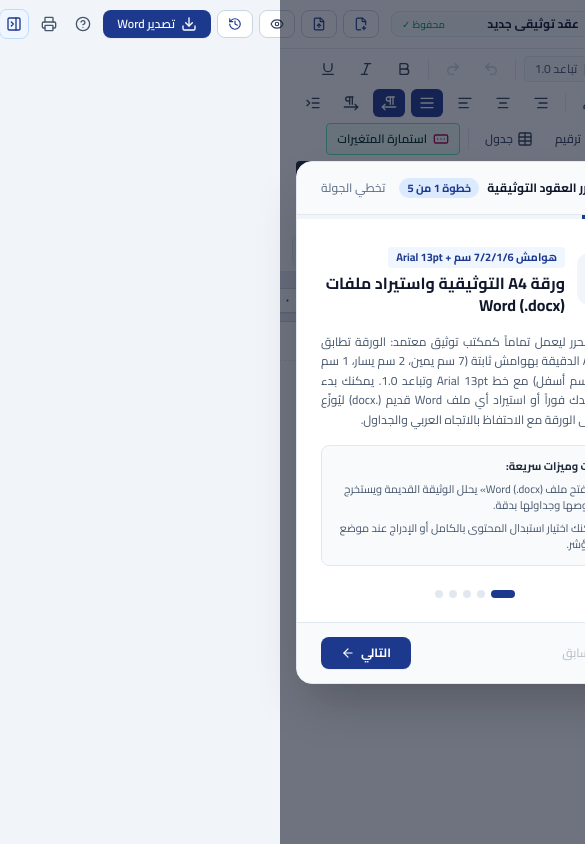
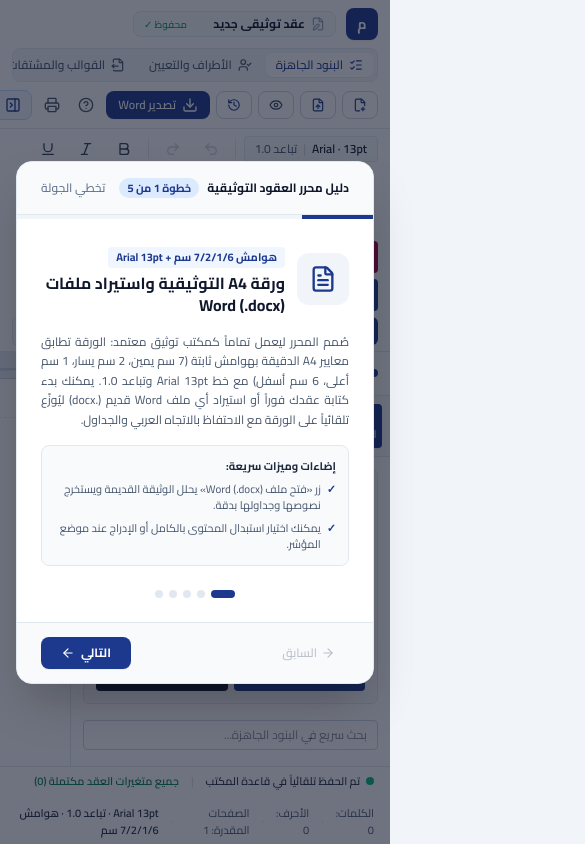
Before and after one commit to younestech31/Notaire.docx, a Next.js app: page / in a window 390 px wide. Shown: the top 844 px of the page, 585 px wide, since content can reach past the window. Built offline with nearby package versions, Linux system fonts and the light colour scheme.

Commit message:
refactor: unify sidebar state and improve UI responsiveness
Consolidate sidebar visibility state into a single `isSidebarOpen` handler to resolve UI inconsistencies. Update sidebar layout and styling to ensure stable integration with the document editor across desktop and medium-sized viewports.

```diff
--- a/components/NotaryEditorApp.tsx
+++ b/components/NotaryEditorApp.tsx
@@ -167,8 +167,21 @@
 
   // Sidebar & Persistent Data State (Default tab = 'clauses' per v2.4 usage priority)
   const [sidebarTab, setSidebarTab] = useState<SidebarTab>('clauses');
-  const [mobileSidebarOpen, setMobileSidebarOpen] = useState<boolean>(false);
-  const [desktopSidebarOpen, setDesktopSidebarOpen] = useState<boolean>(true);
+  const [isSidebarOpen, setIsSidebarOpen] = useState<boolean>(true);
+
+  const handleTopBarTabClick = useCallback(
+    (tab: SidebarTab) => {
+      if (!isSidebarOpen) {
+        setSidebarTab(tab);
+        setIsSidebarOpen(true);
+      } else if (sidebarTab === tab) {
+        setIsSidebarOpen(false);
+      } else {
+        setSidebarTab(tab);
+      }
+    },
+    [isSidebarOpen, sidebarTab]
+  );
   const [clauses, setClauses] = useState<NotaryClause[]>([]);
   const [activeClauseIdsInDoc, setActiveClauseIdsInDoc] = useState<string[]>([]);
   const [partyFields, setPartyFields] = useState<PartyField[]>([]);
@@ -2020,11 +2033,11 @@
   }).length;
 
   return (
-    <div className="min-h-screen flex flex-col bg-slate-100 text-slate-900">
+    <div className="h-screen print:h-auto overflow-hidden print:overflow-visible flex flex-col bg-slate-100 text-slate-900">
       {/* UNIFIED COMMAND BAR: ZONE 1 (TITLE/BRAND) | ZONE 2 (NAV TABS) | ZONE 3 (ACTIONS) */}
-      <header className="flex items-center justify-between gap-3 px-4 py-2 bg-white border-b border-slate-200 no-print select-none">
+      <header className="flex flex-wrap items-center justify-between gap-2 px-3 sm:px-4 py-2 bg-white border-b border-slate-200 shrink-0 no-print select-none">
         {/* Zone 1: Brand & Editable Contract Title Input with Auto-Save Badge */}
-        <div className="flex items-center gap-3 shrink-0">
+        <div className="flex items-center gap-2.5 shrink-0">
           <div className="flex items-center gap-2">
             <div className="w-8 h-8 rounded-lg bg-blue-900 text-white flex items-center justify-center font-bold text-sm shadow-2xs">
               م
@@ -2043,7 +2056,7 @@
               value={docTitle}
               onChange={(e) => setDocTitle(e.target.value)}
               title="انقر لتعديل عنوان العقد مباشرة"
-              className="bg-transparent text-xs font-bold text-slate-900 focus:outline-none w-32 sm:w-44 md:w-56 truncate"
+              className="bg-transparent text-xs font-bold text-slate-900 focus:outline-none w-28 sm:w-40 md:w-52 truncate"
               placeholder="عنوان العقد..."
             />
             <span className="text-[10px] shrink-0">
@@ -2057,15 +2070,13 @@
         </div>
 
         {/* Zone 2: Segmented Navigation for the Sidebar (Clauses · Parties · Templates · Documents) */}
-        <nav className="hidden lg:flex items-center gap-1 bg-slate-100 p-1 rounded-lg border border-slate-200">
+        <nav className="flex items-center gap-1 bg-slate-100 p-1 rounded-lg border border-slate-200 overflow-x-auto max-w-full">
           <button
             type="button"
-            onClick={() => {
-              setSidebarTab('clauses');
-              setDesktopSidebarOpen(true);
-            }}
-            className={`px-3 py-1 text-xs font-medium rounded-md transition-colors whitespace-nowrap shrink-0 flex items-center gap-1.5 ${
-              sidebarTab === 'clauses' && desktopSidebarOpen
+            onClick={() => handleTopBarTabClick('clauses')}
+            title="فتح تبويب البنود الجاهزة أو طي اللوحة الجانبية"
+            className={`px-2.5 py-1 text-xs font-medium rounded-md transition-colors whitespace-nowrap shrink-0 flex items-center gap-1.5 ${
+              sidebarTab === 'clauses' && isSidebarOpen
                 ? 'bg-white text-blue-900 shadow-2xs font-bold'
                 : 'text-slate-600 hover:text-slate-900'
             }`}
@@ -2076,12 +2087,10 @@
 
           <button
             type="button"
-            onClick={() => {
-              setSidebarTab('parties');
-              setDesktopSidebarOpen(true);
-            }}
-            className={`px-3 py-1 text-xs font-medium rounded-md transition-colors whitespace-nowrap shrink-0 flex items-center gap-1.5 relative ${
-              sidebarTab === 'parties' && desktopSidebarOpen
+            onClick={() => handleTopBarTabClick('parties')}
+            title="فتح استمارة الأطراف والتعيينات أو طي اللوحة الجانبية"
+            className={`px-2.5 py-1 text-xs font-medium rounded-md transition-colors whitespace-nowrap shrink-0 flex items-center gap-1.5 relative ${
+              sidebarTab === 'parties' && isSidebarOpen
                 ? 'bg-white text-blue-900 shadow-2xs font-bold'
                 : 'text-slate-600 hover:text-slate-900'
             }`}
@@ -2095,12 +2104,10 @@
 
           <button
             type="button"
-            onClick={() => {
-              setSidebarTab('templates');
-              setDesktopSidebarOpen(true);
-            }}
-            className={`px-3 py-1 text-xs font-medium rounded-md transition-colors whitespace-nowrap shrink-0 flex items-center gap-1.5 ${
-              sidebarTab === 'templates' && desktopSidebarOpen
+            onClick={() => handleTopBarTabClick('templates')}
+            title="فتح القوالب والوثائق المشتقة أو طي اللوحة الجانبية"
+            className={`px-2.5 py-1 text-xs font-medium rounded-md transition-colors whitespace-nowrap shrink-0 flex items-center gap-1.5 ${
+              sidebarTab === 'templates' && isSidebarOpen
                 ? 'bg-white text-blue-900 shadow-2xs font-bold'
                 : 'text-slate-600 hover:text-slate-900'
             }`}
@@ -2111,12 +2118,10 @@
 
           <button
             type="button"
-            onClick={() => {
-              setSidebarTab('documents');
-              setDesktopSidebarOpen(true);
-            }}
-            className={`px-3 py-1 text-xs font-medium rounded-md transition-colors whitespace-nowrap shrink-0 flex items-center gap-1.5 ${
-              sidebarTab === 'documents' && desktopSidebarOpen
+            onClick={() => handleTopBarTabClick('documents')}
+            title="فتح المستندات والأرشيف أو طي اللوحة الجانبية"
+            className={`px-2.5 py-1 text-xs font-medium rounded-md transition-colors whitespace-nowrap shrink-0 flex items-center gap-1.5 ${
+              sidebarTab === 'documents' && isSidebarOpen
                 ? 'bg-white text-blue-900 shadow-2xs font-bold'
                 : 'text-slate-600 hover:text-slate-900'
             }`}
@@ -2169,7 +2174,7 @@
                 setMergedPreviewHtml(mergePlaceholdersIntoHtml(currentHtml, activeVals));
                 setPreviewMergedMode(true);
                 setSidebarTab('parties');
-                setDesktopSidebarOpen(true);
+                setIsSidebarOpen(true);
                 showToast(
                   'وضع معاينة الدمج جنباً إلى جنب: عدّل أي قيمة في اليمين لترى العقد المدمج مباشرة'
                 );
@@ -2205,7 +2210,7 @@
           <button
             type="button"
             onClick={handleExportCurrentToWord}
-            className="px-3.5 py-1.5 text-xs font-semibold text-white bg-blue-900 rounded-lg hover:bg-blue-800 transition-colors whitespace-nowrap shrink-0 inline-flex items-center gap-1.5 shadow-2xs"
+            className="px-3 py-1.5 text-xs font-semibold text-white bg-blue-900 rounded-lg hover:bg-blue-800 transition-colors whitespace-nowrap shrink-0 inline-flex items-center gap-1.5 shadow-2xs"
             title="تصدير العقد التوثيقي كاملاً إلى ملف Word (.docx)"
           >
             <Download className="w-4 h-4" />
@@ -2232,28 +2237,31 @@
             <Printer className="w-4 h-4" />
           </button>
 
-          {/* Toggle Sidebar (Desktop & Mobile) */}
+          {/* Toggle Sidebar (Unified State across viewports) */}
           <button
             type="button"
-            onClick={() => {
-              setDesktopSidebarOpen((v) => !v);
-              setMobileSidebarOpen((v) => !v);
-            }}
-            className={`p-1.5 border rounded-lg transition-colors shrink-0 ${
-              desktopSidebarOpen
-                ? 'bg-blue-50 border-blue-200 text-blue-900'
-                : 'bg-white border-slate-300 text-slate-600 hover:bg-slate-100'
+            onClick={() => setIsSidebarOpen((v) => !v)}
+            className={`px-2.5 py-1.5 border rounded-lg text-xs font-medium inline-flex items-center gap-1.5 transition-colors shrink-0 ${
+              isSidebarOpen
+                ? 'bg-blue-50 border-blue-200 text-blue-900 font-semibold'
+                : 'bg-white border-slate-300 text-slate-700 hover:bg-slate-100'
             }`}
             title={
-              desktopSidebarOpen
-                ? 'طي اللوحة الجانبية لتركيز أكبر على ورقة العقد A4'
-                : 'توسيع اللوحة الجانبية'
+              isSidebarOpen
+                ? 'طي الشريط الجانبي لتوسيع مساحة ورقة العقد A4'
+                : 'فتح وتوسيع الشريط الجانبي'
             }
           >
-            {desktopSidebarOpen ? (
-              <PanelRightClose className="w-4 h-4" />
+            {isSidebarOpen ? (
+              <>
+                <PanelRightClose className="w-4 h-4" />
+                <span className="hidden sm:inline">طي الجانبية</span>
+              </>
             ) : (
-              <PanelRightOpen className="w-4 h-4" />
+              <>
+                <PanelRightOpen className="w-4 h-4" />
+                <span className="hidden sm:inline">فتح الجانبية</span>
+              </>
             )}
           </button>
         </div>
@@ -2453,18 +2461,18 @@
       {/* MAIN WORKSPACE: RIGHT SIDEBAR + CENTER A4 CANVAS WITH HORIZONTAL & VERTICAL RULERS */}
       <div
         id="workspace"
-        className="flex-1 flex flex-col lg:flex-row overflow-hidden relative"
+        className="flex-1 flex flex-row min-h-0 overflow-hidden print:overflow-visible relative"
       >
-        {/* DESKTOP & MOBILE SIDEBAR (EXPANDED VS SLIM ICON RAIL) */}
-        {desktopSidebarOpen ? (
-          <div className={`${mobileSidebarOpen ? 'block' : 'hidden'} lg:block h-full shrink-0 transition-all duration-200`}>
+        {/* RIGHT SIDEBAR (EXPANDED WORKSPACE VS 48PX SLIM ICON RAIL) */}
+        {isSidebarOpen ? (
+          <div className="block h-full min-h-0 shrink-0 transition-all duration-150">
             <SidebarWorkspace
-              onToggleCollapse={() => {
-                setDesktopSidebarOpen(false);
-                setMobileSidebarOpen(false);
+              onToggleCollapse={() => setIsSidebarOpen(false)}
+              activeTab={sidebarTab}
+              onSelectTab={(tab) => {
+                setSidebarTab(tab);
+                setIsSidebarOpen(true);
               }}
-            activeTab={sidebarTab}
-            onSelectTab={setSidebarTab}
             clauses={clauses}
             activeClauseIdsInDoc={activeClauseIdsInDoc}
             onToggleClauseInDoc={handleToggleClauseInDoc}
@@ -2766,13 +2774,13 @@
           />
         </div>
       ) : (
-        /* SLIM DESKTOP ICON RAIL (عند طي اللوحة على شاشات سطح المكتب) */
-        <aside className="hidden lg:flex w-12 bg-white border-l border-slate-200 flex-col items-center py-3 gap-2 h-full shrink-0 select-none no-print transition-all duration-200 shadow-2xs">
+        /* SLIM ICON RAIL (عند طي اللوحة الجانبية: يتيح التوسيع السريع أو فتح أي تبويب بضغطة واحدة) */
+        <aside className="flex w-12 bg-white border-l border-slate-200 flex-col items-center py-3 gap-2 h-full min-h-0 shrink-0 select-none no-print transition-all duration-150 shadow-2xs">
           {/* Quick Expand button */}
           <button
             type="button"
-            onClick={() => setDesktopSidebarOpen(true)}
-            className="p-2 text-slate-500 hover:text-blue-900 hover:bg-blue-50 rounded-lg transition-colors mb-1"
+            onClick={() => setIsSidebarOpen(true)}
+            className="p-2 text-slate-600 hover:text-blue-900 hover:bg-blue-50 rounded-lg transition-colors mb-1"
             title="توسيع اللوحة الجانبية"
           >
             <PanelRightOpen className="w-4 h-4" />
@@ -2785,7 +2793,7 @@
             type="button"
             onClick={() => {
               setSidebarTab('clauses');
-              setDesktopSidebarOpen(true);
+              setIsSidebarOpen(true);
             }}
             className={`p-2 rounded-lg transition-colors relative ${
               sidebarTab === 'clauses'
@@ -2802,7 +2810,7 @@
             type="button"
             onClick={() => {
               setSidebarTab('parties');
-              setDesktopSidebarOpen(true);
+              setIsSidebarOpen(true);
             }}
             className={`p-2 rounded-lg transition-colors relative ${
               sidebarTab === 'parties'
@@ -2822,7 +2830,7 @@
             type="button"
             onClick={() => {
               setSidebarTab('templates');
-              setDesktopSidebarOpen(true);
+              setIsSidebarOpen(true);
             }}
             className={`p-2 rounded-lg transition-colors relative ${
               sidebarTab === 'templates'
@@ -2839,7 +2847,7 @@
             type="button"
             onClick={() => {
               setSidebarTab('documents');
-              setDesktopSidebarOpen(true);
+              setIsSidebarOpen(true);
             }}
             className={`p-2 rounded-lg transition-colors relative ${
               sidebarTab === 'documents'
@@ -2854,7 +2862,7 @@
       )}
 
         {/* CENTER A4 CANVAS AREA WITH HORIZONTAL & VERTICAL RULERS */}
-        <main className="flex-1 overflow-auto p-4 sm:p-8 flex flex-col items-center bg-slate-200/80">
+        <main className="flex-1 min-w-0 min-h-0 overflow-auto print:overflow-visible p-4 sm:p-8 flex flex-col items-center bg-slate-200/80">
           {/* Top Horizontal A4 Margin Ruler Indicator (21cm total: 7cm Right | 12cm Content | 2cm Left) */}
           <div
             className="mb-2 bg-white border border-slate-300 rounded-t shadow-2xs text-[10px] font-mono text-slate-500 flex items-center select-none overflow-hidden no-print"
--- a/components/SidebarWorkspace.tsx
+++ b/components/SidebarWorkspace.tsx
@@ -297,9 +297,9 @@
   };
 
   return (
-    <aside className="w-full lg:w-88 xl:w-96 bg-white border-l border-slate-200 flex flex-col h-full shrink-0 select-none no-print">
+    <aside className="w-80 md:w-84 lg:w-88 xl:w-96 max-w-[85vw] bg-white border-l border-slate-200 flex flex-col h-full min-h-0 overflow-hidden shrink-0 select-none no-print">
       {/* Sidebar Header & Collapse Toggle */}
-      <div className="flex items-center justify-between px-3 py-2 bg-white border-b border-slate-200">
+      <div className="flex items-center justify-between px-3 py-2 bg-white border-b border-slate-200 shrink-0">
         <div className="flex items-center gap-2">
           <span className="w-2 h-2 rounded-full bg-blue-900" />
           <h3 className="text-xs font-bold text-slate-900">
@@ -313,16 +313,17 @@
           <button
             type="button"
             onClick={onToggleCollapse}
-            className="p-1 text-slate-500 hover:text-slate-900 hover:bg-slate-100 rounded transition-colors"
-            title="طي اللوحة الجانبية لتركيز أكبر على ورقة العقد"
+            className="px-2 py-1 text-slate-600 hover:text-blue-900 hover:bg-slate-100 rounded border border-transparent hover:border-slate-200 transition-colors inline-flex items-center gap-1 text-[11px] font-medium"
+            title="طي اللوحة الجانبية إلى شريط أيقونات نحيف لتوسيع مساحة ورقة العقد"
           >
-            <PanelRightClose className="w-4 h-4" />
+            <span>طي</span>
+            <PanelRightClose className="w-3.5 h-3.5" />
           </button>
         )}
       </div>
 
       {/* Sidebar Segmented Navigation — Ordered by Daily Usage Frequency */}
-      <div className="grid grid-cols-4 gap-1 p-2 bg-slate-50 border-b border-slate-200">
+      <div className="grid grid-cols-4 gap-1 p-2 bg-slate-50 border-b border-slate-200 shrink-0">
         {/* 1. البنود الجاهزة (الأكثر استخداماً أثناء التحرير) */}
         <button
           type="button"
@@ -384,7 +385,7 @@
       </div>
 
       {/* Tab Content Area */}
-      <div className="flex-1 overflow-y-auto p-3 space-y-4">
+      <div className="flex-1 min-h-0 overflow-y-auto p-3 space-y-4">
         {/* =========================================================
             TAB 1: READY CLAUSES SYSTEM (نظام البنود الجاهزة)
            ========================================================= */}
```
Also changed, not shown: .aistudio/artifacts/brain/0537a75e-6563-4915-b382-04dbc1dd1e15/implementation_plan.md, .aistudio/artifacts/brain/0537a75e-6563-4915-b382-04dbc1dd1e15/implementation_plan.md.metadata.json.
